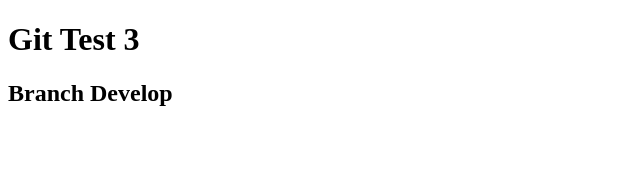
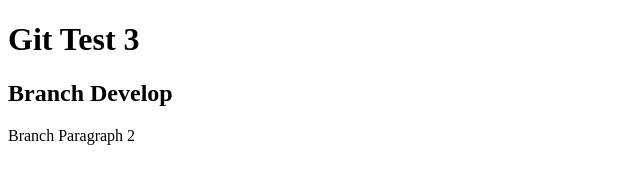
Before and after one commit to EarthDragon10/GIT_test3, a plain HTML site: page index.html in a window 1280 px wide. Shown: the whole page, without its empty margins (0-640 px from the left). Drawn offline with Linux system fonts and the light colour scheme.

Commit message:
added paragraph 2

```diff
--- a/index.html
+++ b/index.html
@@ -10,5 +10,6 @@
     <h1>Git Test 3</h1>
 
     <h2>Branch Develop</h2>
+    <p>Branch Paragraph 2</p>
 </body>
 </html>
```
